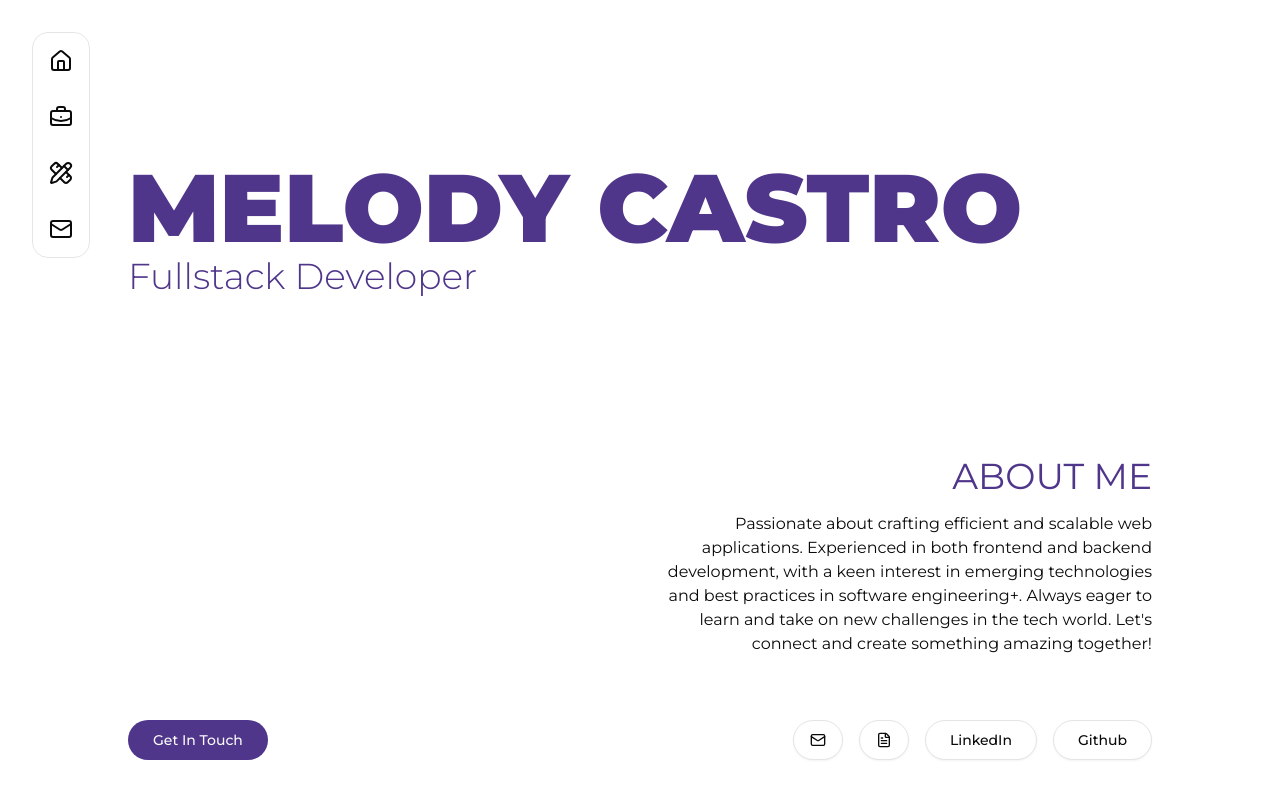
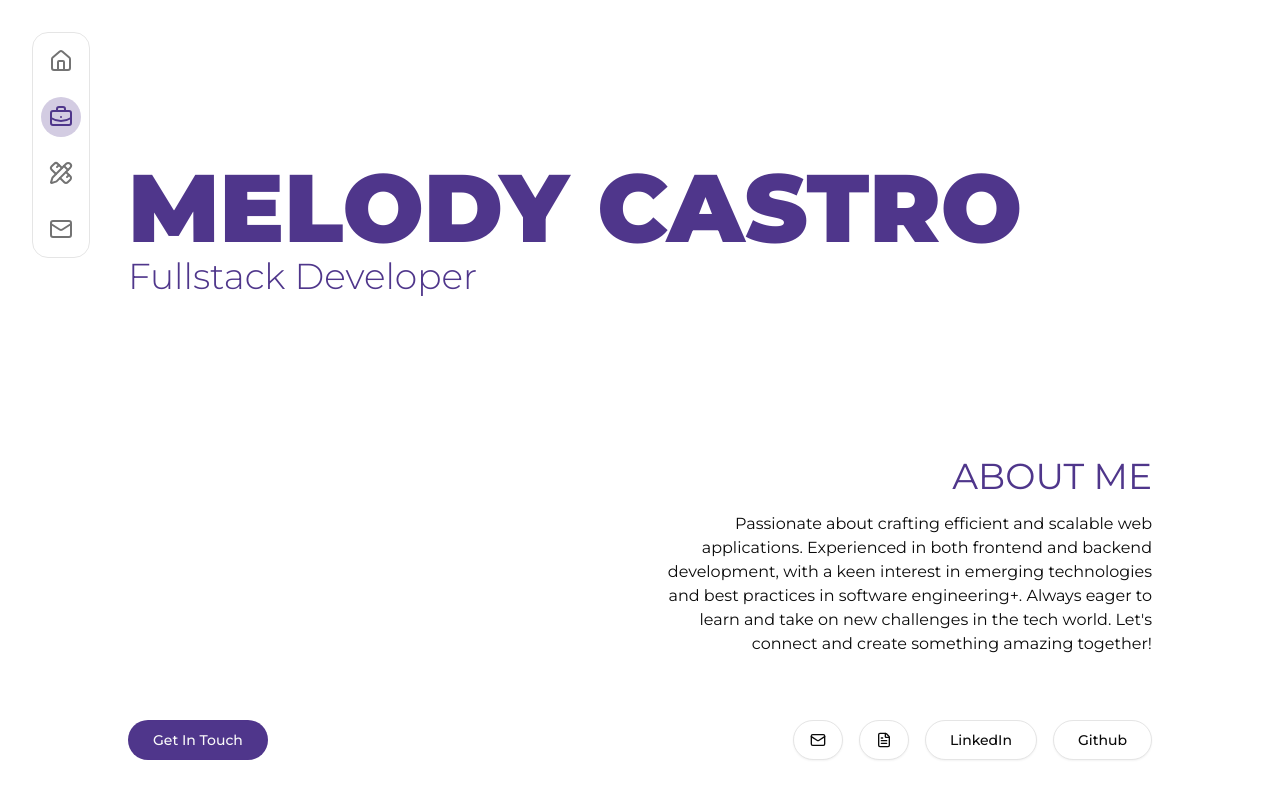
Before and after one commit to maucastrojm/maucastrojm.github.io, a Vue app: page / in a window 1280 px wide. Shown: the top 800 px of the page. Built offline with nearby package versions, Linux system fonts and the light colour scheme; the HTML template or start-up script is replaced by a standard one.

Commit message:
Scroll navigation

```diff
--- a/src/components/NavDock.vue
+++ b/src/components/NavDock.vue
@@ -1,19 +1,31 @@
 <script setup lang="ts">
 import type { UiDockIcon } from '@/components/ui/dock';
 import { BriefcaseBusinessIcon, HomeIcon, MailIcon, PencilRulerIcon } from 'lucide-vue-next';
-import type { Component } from 'vue';
+import { computed, type Component } from 'vue';
+import { useScrollNavigation } from '@/lib/useScrollNavigation';
 
-const links: { path: string; icon: Component }[] = [
-  { path: '/#intro', icon: HomeIcon },
-  { path: '/#projects', icon: BriefcaseBusinessIcon },
-  { path: '/#skills', icon: PencilRulerIcon },
-  { path: '/#contact', icon: MailIcon },
+interface NavLink {
+  path: string;
+  icon: Component;
+}
+
+const links: NavLink[] = [
+  { path: 'intro', icon: HomeIcon },
+  { path: 'projects', icon: BriefcaseBusinessIcon },
+  { path: 'skills', icon: PencilRulerIcon },
+  { path: 'contact', icon: MailIcon },
 ];
+
+const sectionIds = computed(() => links.map((link) => link.path));
+
+const { activeSection } = useScrollNavigation({
+  sectionIds: sectionIds.value,
+});
 </script>
 <template>
   <UiDock orientation="vertical" class="fixed ml-8" :magnification="0">
-    <RouterLink v-for="link in links" :key="link.path" :to="link.path">
-      <UiDockIcon>
+    <RouterLink v-for="link in links" :key="link.path" :to="'#' + link.path">
+      <UiDockIcon :active="activeSection === link.path">
         <Component :is="link.icon" />
       </UiDockIcon>
     </RouterLink>
--- a/src/components/ui/dock/UiDockIcon.vue
+++ b/src/components/ui/dock/UiDockIcon.vue
@@ -7,6 +7,14 @@ import {
   DISTANCE_INJECTION_KEY,
   ORIENTATION_INJECTION_KEY,
 } from './injectionKeys';
+
+interface Props {
+  active?: boolean;
+}
+
+withDefaults(defineProps<Props>(), {
+  active: false,
+});
 
 const iconRef = ref<HTMLDivElement | null>(null);
 
@@ -45,6 +53,10 @@ const iconWidth = computed(() => {
   <div
     ref="iconRef"
     class="flex aspect-square cursor-pointer items-center justify-center rounded-full transition-all duration-200 ease-out hover:bg-primary/15"
+    :class="{
+      'bg-primary/25 text-primary': active,
+      'text-muted-foreground': !active,
+    }"
     :style="{
       width: `${iconWidth}px`,
       height: `${iconWidth}px`,
--- /dev/null
+++ b/src/lib/useScrollNavigation.ts
@@ -0,0 +1,66 @@
+import { ref, onMounted, onUnmounted } from 'vue';
+
+export const useScrollNavigation = (options: { sectionIds: string[] }) => {
+  const { sectionIds } = options;
+  const activeSection = ref<string | null>(null);
+
+  const updateActiveSection = () => {
+    if (!sectionIds || sectionIds.length === 0) return;
+
+    const sections = sectionIds
+      .map((sectionId) => {
+        const element = document.getElementById(sectionId);
+        if (!element) return null;
+
+        const rect = element.getBoundingClientRect();
+        const elementTop = rect.top;
+        const elementBottom = rect.bottom;
+        const viewportHeight = window.innerHeight;
+
+        // Consider a section active if its center point is in the middle 50% of the viewport
+        const elementCenter = elementTop + rect.height / 2;
+        const viewportCenter = viewportHeight / 2;
+
+        return {
+          id: sectionId,
+          distanceFromCenter: Math.abs(elementCenter - viewportCenter),
+          isVisible: elementTop < viewportHeight && elementBottom > 0,
+        };
+      })
+      .filter(Boolean);
+
+    // Find the section closest to viewport center among visible sections
+    const visibleSections = sections.filter((s) => s?.isVisible);
+
+    // If no visible sections, default to the first one
+    if (visibleSections.length === 0) {
+      if (!activeSection.value && sectionIds.length > 0) {
+        activeSection.value = sectionIds[0] || null;
+      }
+      return;
+    }
+
+    const closestSection = visibleSections.reduce((closest, current) => {
+      if (!current) return closest;
+      return current.distanceFromCenter < (closest?.distanceFromCenter ?? Infinity) ? current : closest;
+    });
+
+    if (closestSection?.id && closestSection.id !== activeSection.value) {
+      activeSection.value = closestSection.id;
+    }
+  };
+
+  onMounted(() => {
+    window.addEventListener('scroll', updateActiveSection, { passive: true });
+    updateActiveSection();
+  });
+
+  onUnmounted(() => {
+    window.removeEventListener('scroll', updateActiveSection);
+  });
+
+  return {
+    activeSection,
+    updateActiveSection,
+  };
+};
--- a/src/views/HomeView.vue
+++ b/src/views/HomeView.vue
@@ -3,5 +3,18 @@
     <IntroSection id="intro" />
     <ProjectsSection id="projects" />
     <SkillsSection id="skills" />
+    <section id="contact" class="min-h-screen flex items-center justify-center">
+      <div class="text-center space-y-4">
+        <h2 class="text-3xl font-bold">Get in Touch</h2>
+        <p class="text-muted-foreground max-w-md">
+          I'm always interested in new opportunities and exciting projects. Feel free to reach out if you'd like to work
+          together!
+        </p>
+        <div class="flex gap-4 justify-center">
+          <UiButton size="lg">Send Message</UiButton>
+          <UiButton variant="outline" size="lg">Download CV</UiButton>
+        </div>
+      </div>
+    </section>
   </div>
 </template>
```
